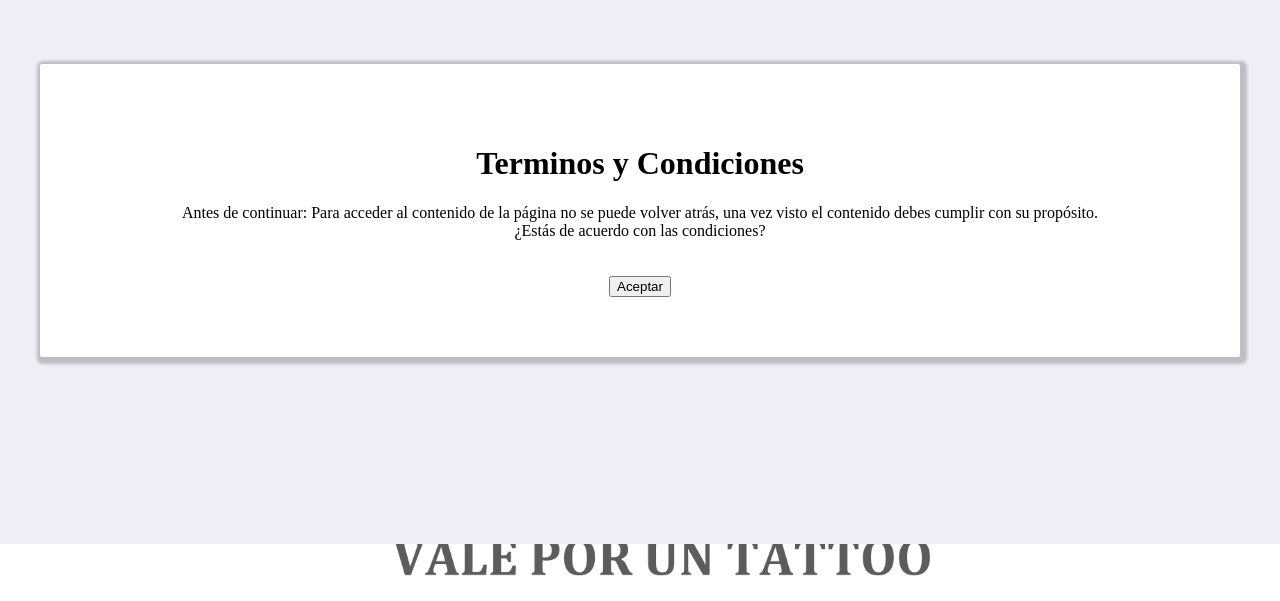
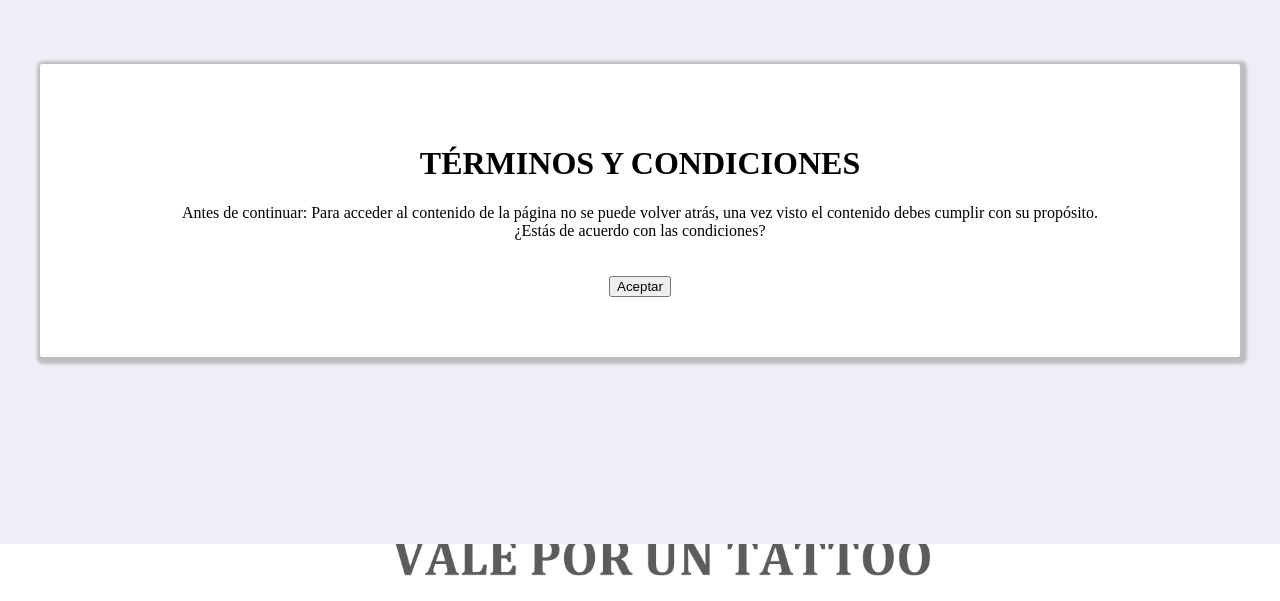
Before and after one commit to goghi/HBDAY, a plain HTML site: page index.html in a window 1280 px wide. Shown: the part 256-857 px from the top of the page. Drawn offline with Linux system fonts and the light colour scheme; a web font is replaced by a local one.

Commit message:
Add files via upload

```diff
--- a/index.html
+++ b/index.html
@@ -17,7 +17,7 @@
         <div class="popup">
             <div class="box-container">
                 <div class="box">
-                    <h1>Terminos y Condiciones</h1>
+                    <h1>TÉRMINOS Y CONDICIONES</h1>
                 </div>
                 <div class="box">
                     <p>Antes de continuar: Para acceder al contenido de la página no se puede volver atrás, una vez visto el contenido debes cumplir con su propósito. ¿Estás de acuerdo con las condiciones?</p>
```
